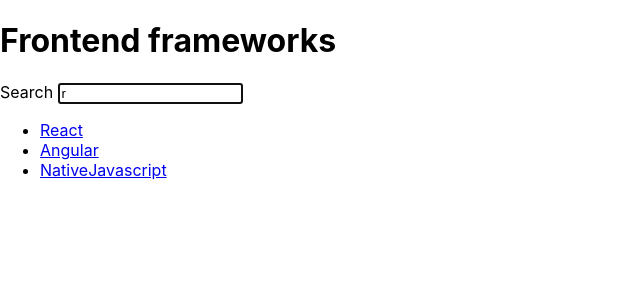
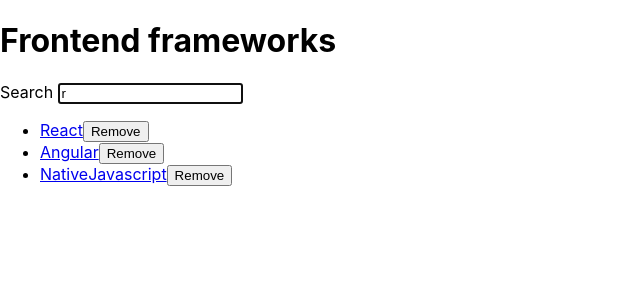
Before and after one commit to zcavic/the-road-to-react, a React (Create React App) app: page / in a window 1280 px wide. Shown: the top 300 px of the page, without its empty margins (0-640 px from the left). Built offline with nearby package versions, Linux system fonts and the light colour scheme.

Commit message:
remove item

```diff
--- a/src/App.js
+++ b/src/App.js
@@ -9,7 +9,7 @@
 };
 
 function App() {
-    const stories = [
+    const initialStories = [
         {
             title: "React",
             url: "some url",
@@ -37,24 +37,35 @@
     ];
 
     const [searchTerm, setSearchTerm] = useStorageSpace("search", "r");
+    const [stories, setStories] = React.useState(initialStories);
 
     const handleSearch = (event) => {
         console.log(event.target.value);
         setSearchTerm(event.target.value);
     };
 
+    const handleRemoveStory = (item) => {
+        const newStories = stories.filter((story) => story.key !== item.key);
+        setStories(newStories);
+    };
+
     const List = ({ list }) => (
         <ul>
             {list.map((item) => (
-                <Item key={item.key} item={item}></Item>
+                <Item key={item.key} item={item} onRemove={handleRemoveStory}></Item>
             ))}
         </ul>
     );
 
-    const Item = ({ item }) => (
+    const Item = ({ item, onRemove }) => (
         <li>
             <span>
                 <a href={item.url}>{item.title}</a>
+            </span>
+            <span>
+                <button type="button" onClick={() => onRemove(item)}>
+                    Remove
+                </button>
             </span>
         </li>
     );
```
